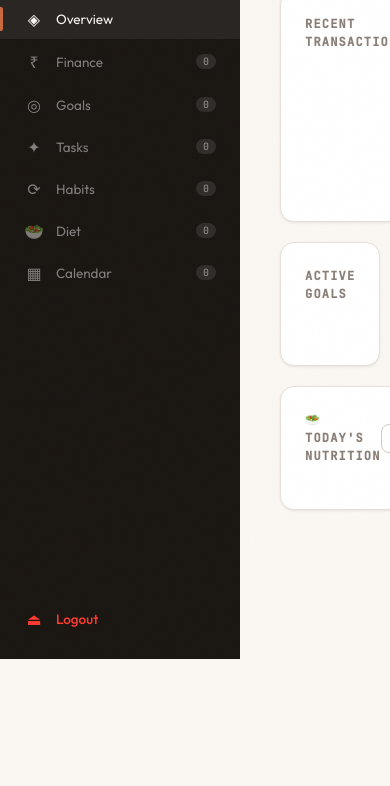
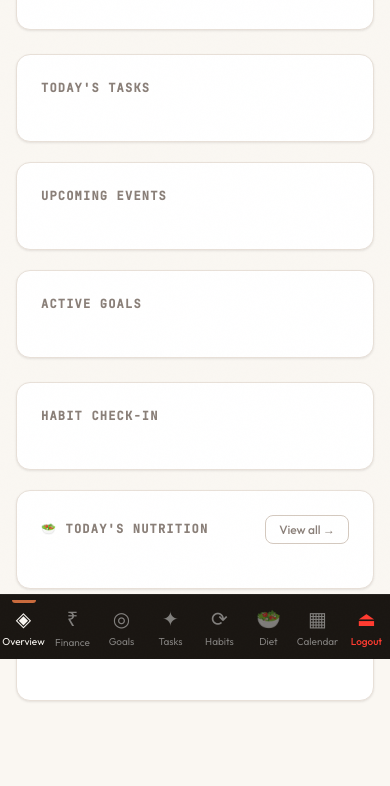
Before and after one commit to viswamdatla/MylifeOs, a website: page public/index.html in a window 390 px wide. Shown: the part 185-971 px from the top of the page. Before the commit the page ends 844 px from the top, so only its background shows below. Drawn offline with nearby package versions, Linux system fonts and the light colour scheme; a web font is replaced by a local one.

Commit message:
feat(ui): implement true responsive design rendering native bottom navigation bars for mobile views and fluid grids for tablets

```diff
--- a/public/index.html
+++ b/public/index.html
@@ -1028,6 +1028,67 @@ textarea { resize: vertical; min-height: 72px; }
 
 @media (max-width: 900px) {
   .macro-rings { grid-template-columns: 1fr 1fr; }
+}
+
+/* ── RESPONSIVE DESIGN (TAB & MOBILE) ── */
+@media (max-width: 1024px) {
+  .content { padding: 32px 24px; }
+  .grid-main { grid-template-columns: 1fr; gap: 24px; }
+  .grid-2 { grid-template-columns: 1fr; gap: 24px; }
+  .grid-4 { grid-template-columns: repeat(2, 1fr); gap: 16px; }
+
+  .sidebar { width: 200px; }
+  .nav-btn { padding: 10px 16px; }
+}
+
+@media (max-width: 768px) {
+  .shell { display: block; }
+  .sidebar {
+    position: fixed;
+    top: auto;
+    bottom: 0;
+    left: 0;
+    width: 100%;
+    height: 65px;
+    flex-direction: row;
+    border-top: 1px solid rgba(255,255,255,0.06);
+    z-index: 1000;
+  }
+  .sidebar-brand, .sidebar-date, .sidebar-footer, .nav-section-label, .nav-spacer {
+    display: none !important;
+  }
+  .sidebar-nav {
+    flex-direction: row;
+    padding: 0;
+    width: 100%;
+    justify-content: space-around;
+    align-items: center;
+  }
+  .nav-btn {
+    flex-direction: column;
+    padding: 6px 0;
+    gap: 4px;
+    align-items: center;
+    justify-content: center;
+    max-width: 65px;
+  }
+  .nav-icon { width: auto; font-size: 20px; }
+  .nav-label { font-size: 10px; }
+  .nav-badge { display: none !important; }
+  .nav-btn.active { background: transparent; }
+  .nav-btn.active::before {
+    top: 0; left: 50%; bottom: auto;
+    transform: translateX(-50%);
+    width: 24px; height: 3px;
+    border-radius: 0 0 3px 3px;
+  }
+
+  /* Padding prevents the fixed bottom navbar from overlaying scrollable text */
+  .content { padding: 20px 16px 85px 16px; }
+  .modal-card { width: 95%; padding: 24px 20px; margin: 10px; }
+
+  /* Stack 3-column elements horizontally into singular stacks */
+  .grid-3 { grid-template-columns: 1fr; gap: 12px; }
 }
 
 </style>
@@ -1083,7 +1144,7 @@ textarea { resize: vertical; min-height: 72px; }
       <span class="nav-label">Calendar</span>
       <span class="nav-badge" id="nb-events">0</span>
     </button>
-    <div style="flex: 1;"></div>
+    <div class="nav-spacer" style="flex: 1;"></div>
     <button class="nav-btn" style="color:#ff3b30; font-weight: 500;" onclick="logout()">
       <span class="nav-icon">⏏</span>
       <span class="nav-label">Logout</span>
```
